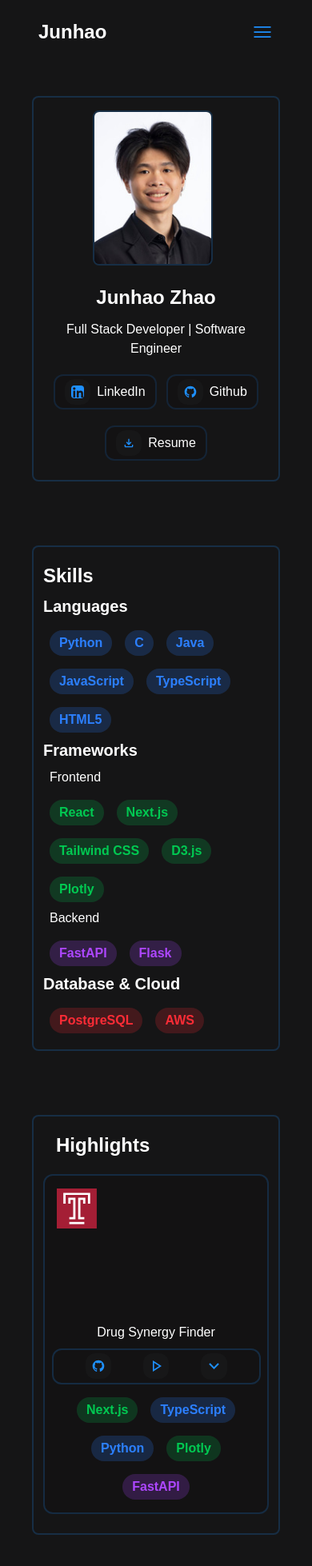
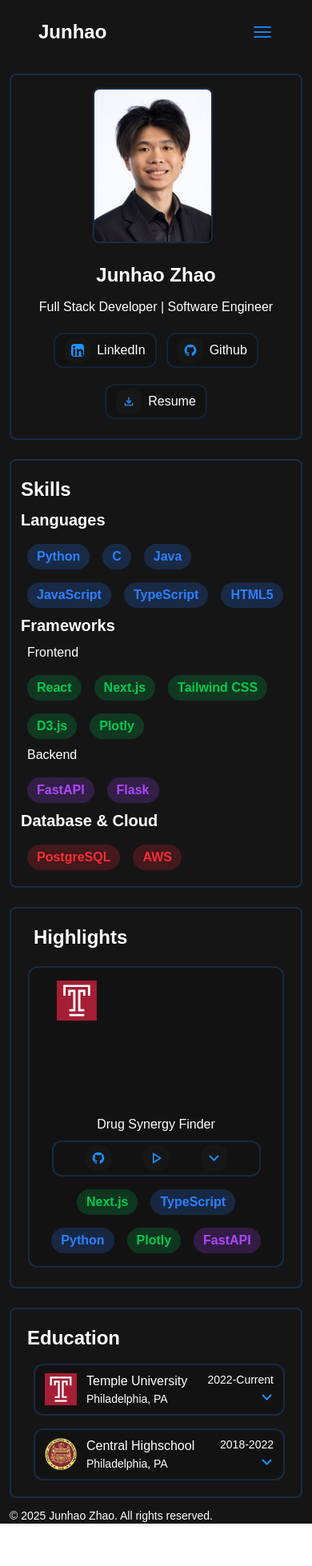
Before and after one commit to jzhao234/JunhaoZhao_Portfolio, a Next.js app: page / in a window 390 px wide. Shown: the top 1958 px of the page at 80% size. After the commit the page ends 1905 px from the top, so only its background shows below. Built offline with nearby package versions, Linux system fonts and the light colour scheme.

Commit message:
modified margins of home page

```diff
--- a/src/components/Education/EducationCard.tsx
+++ b/src/components/Education/EducationCard.tsx
@@ -5,7 +5,7 @@ import EducationItem from "./EducationItem"
 
 export default function EducationCard(){
     return(
-        <div className = "flex flex-col m-10 p-3 pl-5 border-2 border-[#1E90FF]/20 rounded-lg text-black bg-white dark:text-white dark:bg-[#151516]">
+        <div className = "flex flex-col m-3 sm:m-10 p-3 pl-5 border-2 border-[#1E90FF]/20 rounded-lg text-black bg-white dark:text-white dark:bg-[#151516]">
             <div>
               <h1 className = "text-2xl font-bold my-2"> Education </h1>
             </div>
--- a/src/components/Highlights/HighlightsCard.tsx
+++ b/src/components/Highlights/HighlightsCard.tsx
@@ -5,7 +5,7 @@ import Image from "next/image";
 
 export default function Highlights(){
     return(
-        <div className = "flex flex-col m-10 p-3 border-2 border-[#1E90FF]/20 rounded-lg text-black bg-white dark:text-white dark:bg-[#151516]">
+        <div className = "flex flex-col m-3 sm:m-10 p-3 border-2 border-[#1E90FF]/20 rounded-lg text-black bg-white dark:text-white dark:bg-[#151516]">
             <h1 className="text-2xl font-bold my-2 ml-4"> Highlights </h1>
             <div className="flex justify-center">
                 <ProjectItem
--- a/src/components/Profile/ProfileCard.tsx
+++ b/src/components/Profile/ProfileCard.tsx
@@ -4,7 +4,7 @@ import Image from "next/image";
 
 export default function ProfileCard(){
     return(
-        <div className = "flex flex-wrap md:flex-nowrap justify-center m-10 p-3 border-2 border-[#1E90FF]/20 rounded-lg text-black bg-white dark:text-white dark:bg-[#151516]">
+        <div className = "flex flex-wrap md:flex-nowrap justify-center m-3 sm:m-10 p-3 border-2 border-[#1E90FF]/20 rounded-lg text-black bg-white dark:text-white dark:bg-[#151516]">
             <div className="flex-shrink-0">
                 <Image src = "/profile.jpg" alt = "Profile Picture" className = "rounded-lg bd-grey bd-1 mr-3 mb-3 ml-1 mt-1 border-2 border-[#1E90FF]/20" width = {150} height = {150}/>
             </div>
--- a/src/components/Skills/SkillsCard.tsx
+++ b/src/components/Skills/SkillsCard.tsx
@@ -5,7 +5,7 @@ import SkillsItem from "./SkillsItem";
 
 export default function Skills(){
     return(
-        <div className = "h-auto m-10 p-3 pl- border-2 border-[#1E90FF]/20 rounded-lg text-black bg-white dark:text-white dark:bg-[#151516]">
+        <div className = "h-auto m-3 sm:m-10 p-3 pl- border-2 border-[#1E90FF]/20 rounded-lg text-black bg-white dark:text-white dark:bg-[#151516]">
             <h1 className="text-2xl font-bold my-2"> Skills </h1>
             {/* Languages */}
             <h2 className="text-xl font-semibold mb-2"> Languages </h2>
```
